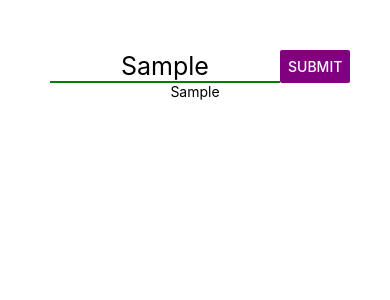
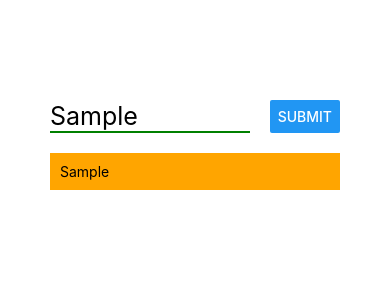
Before and after one commit to MVBharat/react-native-samples, a React Native app: screen / in a window 390 px wide. Both pictures are taken after typing "Sample" into the empty fields and a click on the button "SUBMIT". Shown: the top 300 px of the page. Built offline with nearby package versions, Linux system fonts and the light colour scheme.

Commit message:
implemented add and remove placeName feature with scrollview

```diff
--- a/App.js
+++ b/App.js
@@ -1,52 +1,41 @@
 import React from 'react';
 import { StyleSheet, Text, View,TextInput,Button } from 'react-native';
+import PlaceInput from './src/components/PlaceInput/PlaceInput'
+import PlaceList from './src/components/PlaceList/PlaceList'
 
 export default class App extends React.Component {
 
   state = {
-    placeName: '',
     places: [],
   }
 
-  placeNameChangeHandler = (val) => {
-    this.setState ({
-      placeName: val
+  placeAddedHandler = (placeName) => {
+    this.setState(prevState => {
+      return {
+        places: prevState.places.concat(placeName)
+      }
     })
   }
 
-  placeSubmitHandler = () => {
-    if(this.state.placeName.trim() === ""){
-      return;
-    }
-
-    this.setState(prevState => {
+  placeDeletedHandler = (index) => {
+    this.setState(preveState => {
       return {
-        places: prevState.places.concat(prevState.placeName)
+        places: preveState.places.filter((place, i) => {
+          return i !== index
+        })
       }
     })
   }
 
   render() {
 
-    const placeOutput = this.state.places.map((place, i) => (
-      <Text key={i}>{place}</Text>
-    ))
-
     return (
       <View style={styles.container}>
-        <View style={styles.inputContainer}>
-          <TextInput value={this.state.placeName}
-            style = {{width: 230, fontSize: 25, borderBottomWidth: 2 ,borderBottomColor : "green" ,textAlign: "center"}}
-            onChangeText={this.placeNameChangeHandler}
-            placeholder = "enter something"
-          />
-          <Button
-            title="Submit"
-            color="purple"
-            onPress={this.placeSubmitHandler}
-            />
-        </View>
-        <View>{placeOutput}</View>
+        <PlaceInput onPlaceAdded={this.placeAddedHandler} />
+        <PlaceList
+          places={this.state.places}
+          onItemDeleted = {this.placeDeletedHandler}
+        />
       </View>
     );
   }
@@ -56,23 +45,9 @@ const styles = StyleSheet.create({
   container: {
     flex: 1,
     padding: 50,
-    // marginTop: 50,
+    marginTop: 50,
     backgroundColor: '#fff',
     alignItems: 'center',
     justifyContent: 'flex-start',
   },
-  inputContainer:{
-    // flex: 1,
-    width: "100%",
-    flexDirection: "row",
-    alignContent: "space-between",
-    alignItems: "center",
-
-  },
-  placeInput: {
-    width: "70%",
-  },
-  placeButton: {
-    width: "30%",
-  }
 });
--- /dev/null
+++ b/src/components/ListItem/ListItem.js
@@ -0,0 +1,21 @@
+import React from 'react'
+import {View, Text, StyleSheet, TouchableOpacity} from 'react-native'
+
+const listItem = (props) => (
+    <TouchableOpacity onPress={props.onItemPressed} >
+        <View style={styles.listItem}>
+            <Text>{props.placeName} </Text>
+        </View>
+    </TouchableOpacity>
+)
+
+const styles = StyleSheet.create({
+    listItem: {
+        width: "100%",
+        padding: 10,
+        backgroundColor: "orange",
+        marginBottom: 5,
+    }
+})
+
+export default listItem;
--- /dev/null
+++ b/src/components/PlaceInput/PlaceInput.js
@@ -0,0 +1,66 @@
+import React from 'react'
+import {View, TextInput, Button, StyleSheet } from 'react-native'
+
+class placeInput extends React.Component {
+
+  state ={
+    placeName: ""
+  }
+
+  placeNameChangedHandler = val => {
+    this.setState({
+      placeName: val
+    })
+  }
+
+  placeNameSubmitHandler = () => {
+    if(this.state.placeName.trim() === ""){
+      return;
+    }
+
+    this.props.onPlaceAdded(this.state.placeName);
+  }
+
+  render(){
+    return(
+      <View style={styles.inputContainer}>
+          <TextInput
+                placeholder = "Enter Place name"
+                value = {this.state.placeName}
+                onChangeText = {this.placeNameChangedHandler}
+                style = { styles.placeInput}
+          />
+          <Button
+              title="Submit"
+              style= {styles.placeButton}
+              onPress={this.placeNameSubmitHandler}
+          />
+      </View>
+      )
+    }
+  }
+
+const styles = StyleSheet.create({
+
+  inputContainer:{
+    // flex: 1,
+    width: "100%",
+    flexDirection: "row",
+    alignContent: "space-between",
+    alignItems: "center",
+  },
+  placeInput: {
+    width: "70%",
+    fontSize: 25,
+    borderBottomWidth: 2,
+    borderBottomColor : "green" ,
+    marginRight: 20
+
+  },
+  placeButton: {
+    width: "30%",
+    color: "purple"
+  },
+})
+
+export default placeInput
--- /dev/null
+++ b/src/components/PlaceList/PlaceList.js
@@ -0,0 +1,26 @@
+import React from 'react'
+import {ScrollView, StyleSheet} from 'react-native'
+import ListItem from '../ListItem/ListItem'
+
+const placeList = (props) => {
+    const placeOutput = props.places.map((place, i) => (
+        <ListItem
+            key={i}
+            placeName={place}
+            onItemPressed={() => props.onItemDeleted(i)}
+            />
+    ))
+
+    return (
+        <ScrollView style={styles.listContainer} >{placeOutput}</ScrollView>
+    )
+
+}
+
+const styles = StyleSheet.create ({
+  listContainer: {
+    width: "100%",
+    marginTop: 20
+  }
+})
+export default placeList
```
